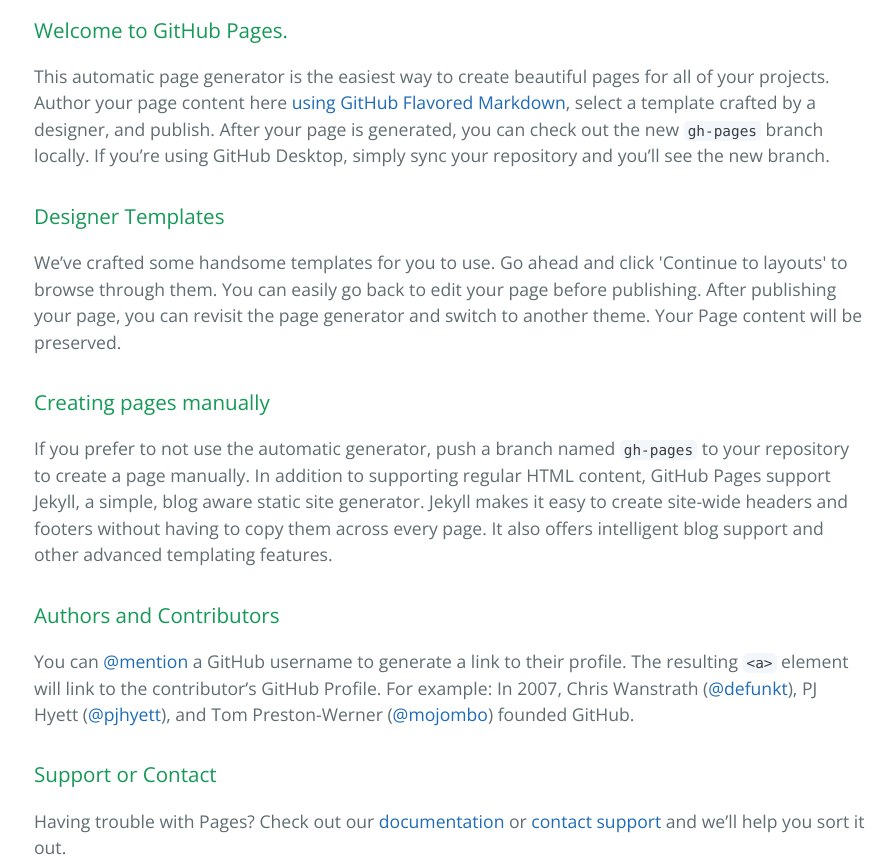
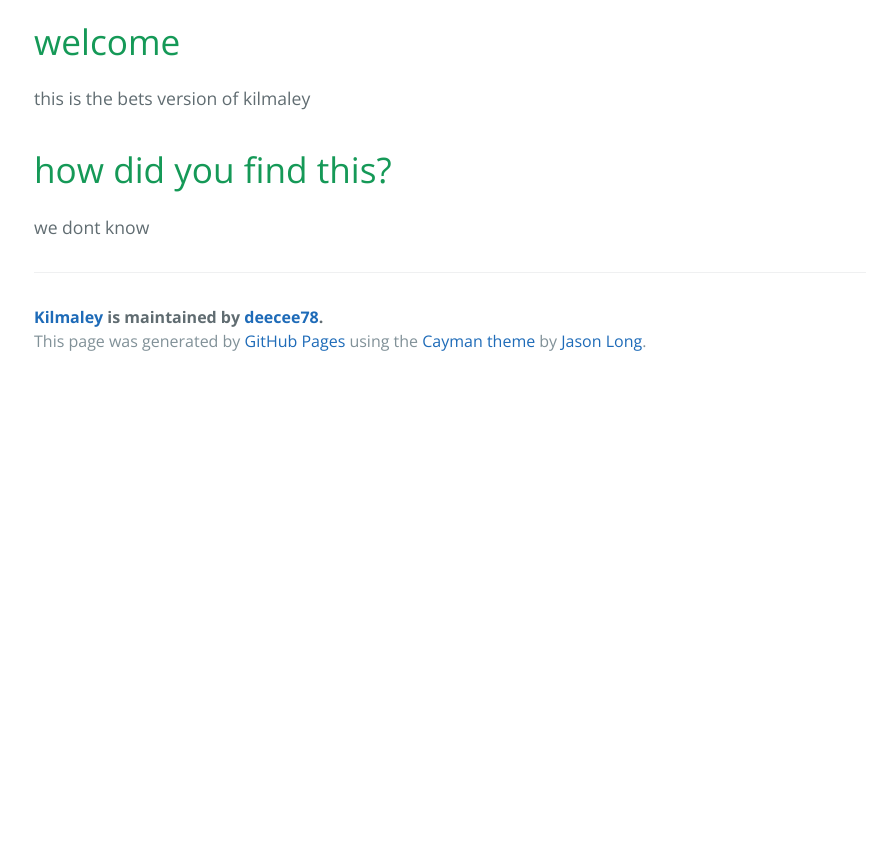
Before and after one commit to deecee78/kilmaley, a plain HTML site: page index.html in a window 1280 px wide. Shown: the part 400-1264 px from the top of the page, without its empty margins (190-1082 px from the left). After the commit the page ends 800 px from the top, so only its background shows below. Drawn offline with nearby package versions, Linux system fonts and the light colour scheme.

```diff
--- a/index.html
+++ b/index.html
@@ -19,30 +19,15 @@
     </section>
 
     <section class="main-content">
-      <h3>
-<a id="welcome-to-github-pages" class="anchor" href="#welcome-to-github-pages" aria-hidden="true"><span class="octicon octicon-link"></span></a>Welcome to GitHub Pages.</h3>
+      <h1>
+<a id="welcome" class="anchor" href="#welcome" aria-hidden="true"><span class="octicon octicon-link"></span></a>welcome</h1>
 
-<p>This automatic page generator is the easiest way to create beautiful pages for all of your projects. Author your page content here <a href="https://guides.github.com/features/mastering-markdown/">using GitHub Flavored Markdown</a>, select a template crafted by a designer, and publish. After your page is generated, you can check out the new <code>gh-pages</code> branch locally. If you’re using GitHub Desktop, simply sync your repository and you’ll see the new branch.</p>
+<p>this is the bets version of kilmaley</p>
 
-<h3>
-<a id="designer-templates" class="anchor" href="#designer-templates" aria-hidden="true"><span class="octicon octicon-link"></span></a>Designer Templates</h3>
+<h1>
+<a id="how-did-you-find-this" class="anchor" href="#how-did-you-find-this" aria-hidden="true"><span class="octicon octicon-link"></span></a>how did you find this?</h1>
 
-<p>We’ve crafted some handsome templates for you to use. Go ahead and click 'Continue to layouts' to browse through them. You can easily go back to edit your page before publishing. After publishing your page, you can revisit the page generator and switch to another theme. Your Page content will be preserved.</p>
-
-<h3>
-<a id="creating-pages-manually" class="anchor" href="#creating-pages-manually" aria-hidden="true"><span class="octicon octicon-link"></span></a>Creating pages manually</h3>
-
-<p>If you prefer to not use the automatic generator, push a branch named <code>gh-pages</code> to your repository to create a page manually. In addition to supporting regular HTML content, GitHub Pages support Jekyll, a simple, blog aware static site generator. Jekyll makes it easy to create site-wide headers and footers without having to copy them across every page. It also offers intelligent blog support and other advanced templating features.</p>
-
-<h3>
-<a id="authors-and-contributors" class="anchor" href="#authors-and-contributors" aria-hidden="true"><span class="octicon octicon-link"></span></a>Authors and Contributors</h3>
-
-<p>You can <a href="https://github.com/blog/821" class="user-mention">@mention</a> a GitHub username to generate a link to their profile. The resulting <code>&lt;a&gt;</code> element will link to the contributor’s GitHub Profile. For example: In 2007, Chris Wanstrath (<a href="https://github.com/defunkt" class="user-mention">@defunkt</a>), PJ Hyett (<a href="https://github.com/pjhyett" class="user-mention">@pjhyett</a>), and Tom Preston-Werner (<a href="https://github.com/mojombo" class="user-mention">@mojombo</a>) founded GitHub.</p>
-
-<h3>
-<a id="support-or-contact" class="anchor" href="#support-or-contact" aria-hidden="true"><span class="octicon octicon-link"></span></a>Support or Contact</h3>
-
-<p>Having trouble with Pages? Check out our <a href="https://help.github.com/pages">documentation</a> or <a href="https://github.com/contact">contact support</a> and we’ll help you sort it out.</p>
+<p>we dont know</p>
 
       <footer class="site-footer">
         <span class="site-footer-owner"><a href="https://github.com/deecee78/kilmaley">Kilmaley</a> is maintained by <a href="https://github.com/deecee78">deecee78</a>.</span>
```
Also changed, not shown: params.json (+1 -1 lines).
